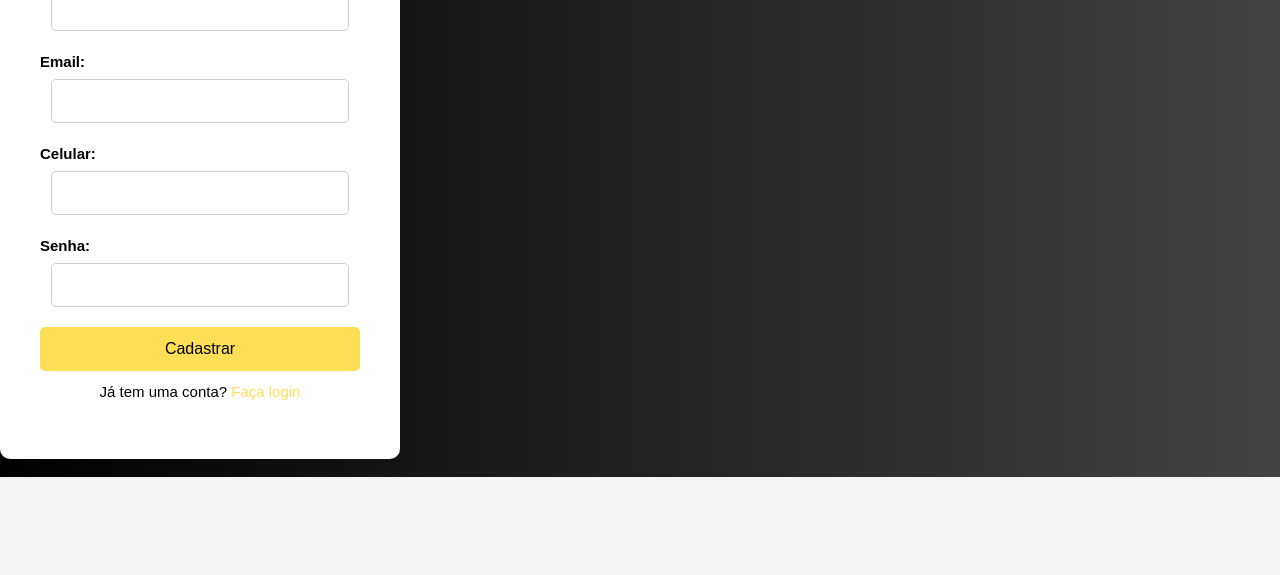
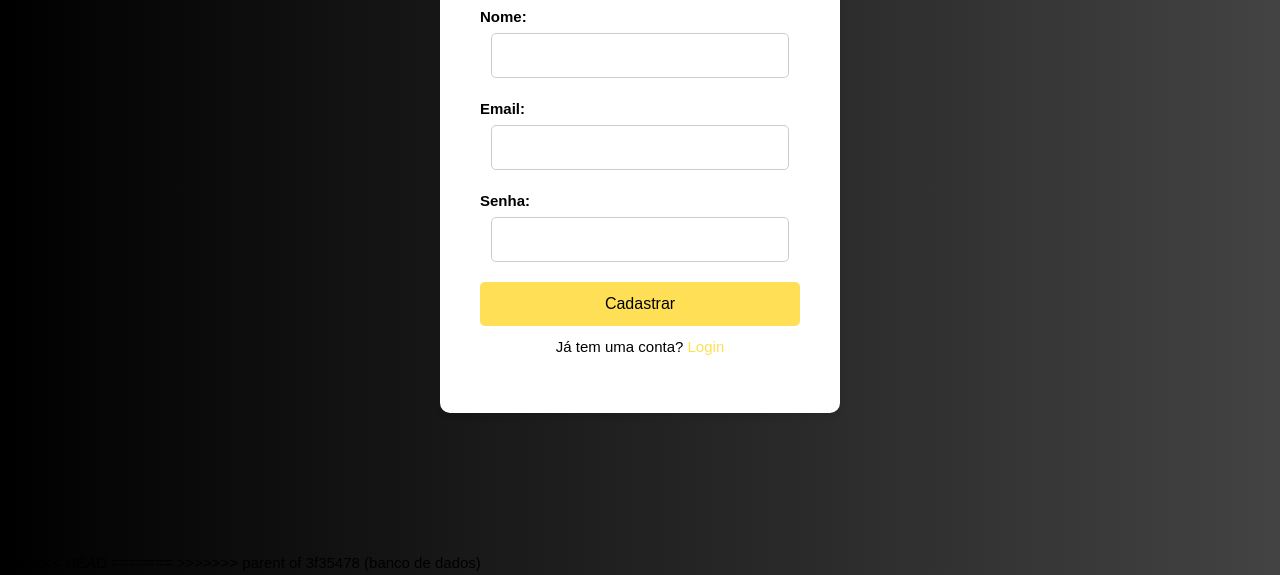
Before and after one commit to Gabriel-Borg/Vagas-Ja, a website: page cadastro.html in a window 1280 px wide. Shown: the part 323-898 px from the top of the page. Before the commit the page ends 800 px from the top, so only its background shows below. Drawn offline with nearby package versions, Linux system fonts and the light colour scheme; a web font is replaced by a local one.

Commit message:
Revert "banco de dados"
This reverts commit 3f35478c160098c81ec3009cc0bafa0176d186f8.

```diff
--- a/cadastro.html
+++ b/cadastro.html
@@ -32,31 +32,31 @@
         </nav>
     </header>
 
+<div class="main-content">
     <div class="form-container">
         <h1>Cadastro</h1>
-        <form id="cadastroForm">
+        <form>
             <label for="nome">Nome:</label>
             <input type="text" id="nome" name="nome" required>
-
-            <label for="rg">RG:</label>
-            <input type="text" id="rg" name="rg" required>
 
             <label for="email">Email:</label>
             <input type="email" id="email" name="email" required>
 
-            <label for="celular">Celular:</label>
-            <input type="text" id="celular" name="celular" required>
-
             <label for="senha">Senha:</label>
             <input type="password" id="senha" name="senha" required>
 
-            <button type="submit">Cadastrar</button>
-        </form>
-        <p>Já tem uma conta? <a href="login.html">Faça login</a></p>
+          </form>
+          <button  onclick="grava()" >Cadastrar</button>
+        <p>Já tem uma conta? <a href="login.html">Login</a></p>
     </div>
+</div>
 
+<script src="js/firebaseconfig.js"></script>
 <script src="js/menu.js"></script>
+<<<<<<< HEAD
 <script src="src/cadastro.js"></script>
 
+=======
+>>>>>>> parent of 3f35478 (banco de dados)
 </body>
 </html>
--- a/package.json
+++ b/package.json
@@ -1,10 +1,14 @@
 {
   "dependencies": {
+<<<<<<< HEAD
     "@vercel/postgres": "^0.10.0",
     "bcrypt": "^5.1.1",
     "dotenv": "^16.4.5",
     "express": "^4.21.1",
     "mysql": "^2.18.1",
     "pg": "^8.13.1"
+=======
+    "dotenv": "^16.4.5"
+>>>>>>> parent of 3f35478 (banco de dados)
   }
 }
```
Also changed, not shown: 1 other file.
